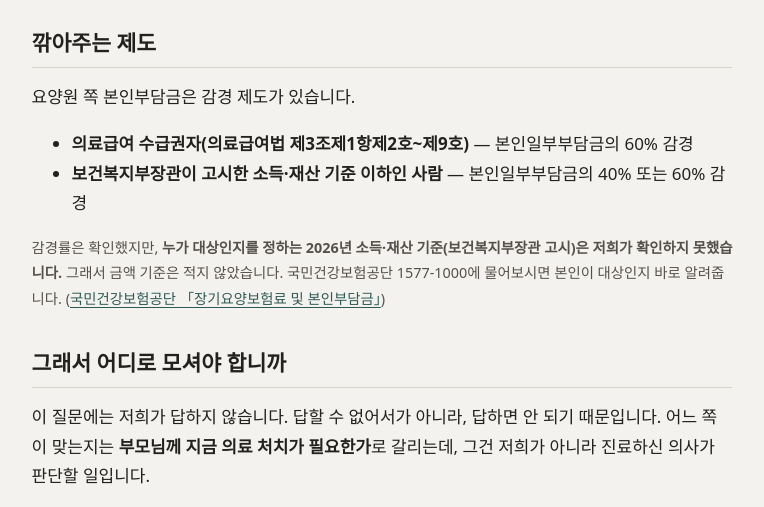
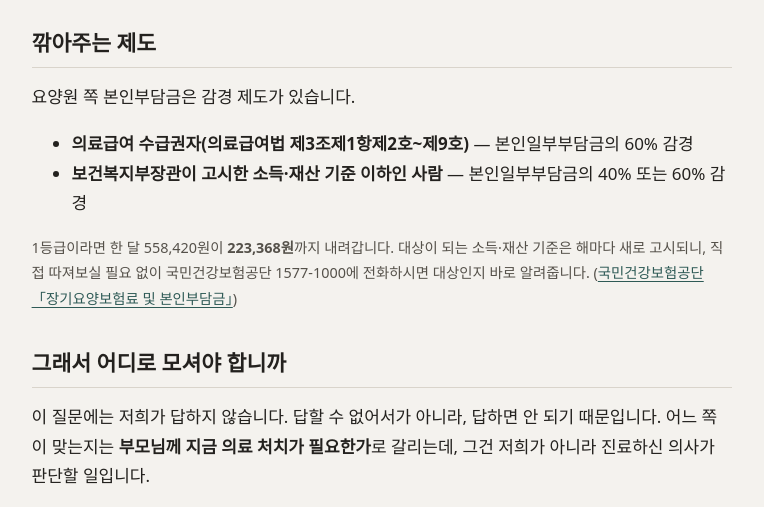
Before and after one commit to mingoolee-dev/yoyangjido, a FastAPI app: a page that uses templates/글_요양원_요양병원.html in a window 1280 px wide. Shown: the part 3053-3560 px from the top of the page, without its empty margins (258-1022 px from the left). Run offline with FastAPI, Linux system fonts and the light colour scheme; some web fonts are replaced.

Commit message:
Add files via upload

```diff
--- a/templates/글_요양원_요양병원.html
+++ b/templates/글_요양원_요양병원.html
@@ -126,9 +126,10 @@
   {% endfor %}
 </ul>
 <p class="fee-note">
-  감경률은 확인했지만, <strong>누가 대상인지를 정하는 2026년 소득·재산 기준(보건복지부장관 고시)은
-  저희가 확인하지 못했습니다.</strong> 그래서 금액 기준은 적지 않았습니다.
-  {{ compare.감경_문의 }}에 물어보시면 본인이 대상인지 바로 알려줍니다.
+  1등급이라면 한 달 {{ (표['1']['본인부담']*30)|won }}원이
+  <strong>{{ ((표['1']['본인부담']*30)*0.4)|round|int|won }}원</strong>까지 내려갑니다.
+  대상이 되는 소득·재산 기준은 해마다 새로 고시되니, 직접 따져보실 필요 없이
+  {{ compare.감경_문의 }}에 전화하시면 대상인지 바로 알려줍니다.
   (<a href="{{ compare.출처.공단_감경.URL }}" rel="nofollow noopener" target="_blank">{{ compare.출처.공단_감경.이름 }}</a>)
 </p>
 
```
